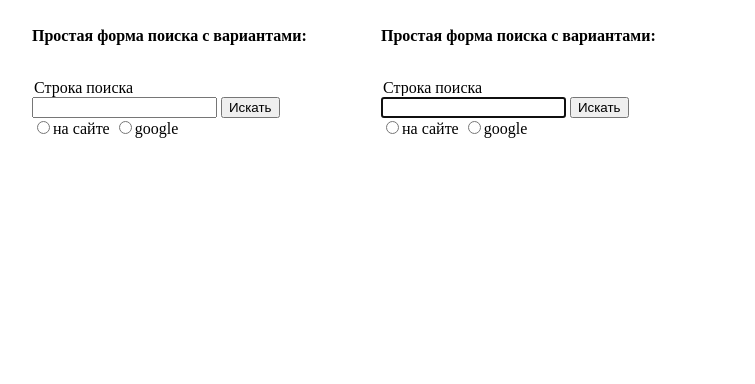
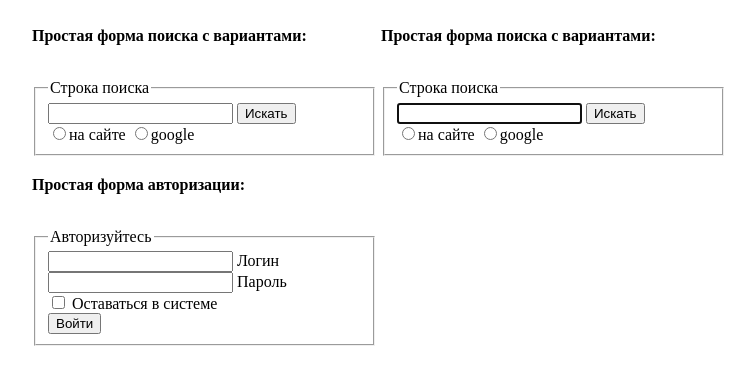
Before and after one commit to anarstah/67-19, a plain HTML site: page home/home 2/forms.html in a window 1280 px wide. Shown: the whole page, without its empty margins (261-1016 px from the left). Drawn offline with Linux system fonts and the light colour scheme.

Commit message:
17/10/2019 3

```diff
--- a/home/home 2/forms.html
+++ b/home/home 2/forms.html
@@ -10,6 +10,7 @@
             <td>
                 <p><b>Простая форма поиска с вариантами:</b></p><br>
                 <form method="get" action="http://fe.it-academy.by/TestForm.php" name="1">
+                <fieldset>
                     <legend>Строка поиска</legend>
                     <label>
                         <input type="text" name="search" maxlength="10">
@@ -20,6 +21,7 @@
                         <input type="radio" name="radio" value="here">на сайте
                         <input type="radio" name="radio" value="google">google
                     </label>
+                </fieldset>
                 </form>
             </td>
 
@@ -27,19 +29,42 @@
             <td>
                 <p><b>Простая форма поиска с вариантами:</b></p><br>
                 <form method="get" action="http://fe.it-academy.by/TestForm.php">
+                    <fieldset>
                     <legend>Строка поиска</legend>
                     <label>
-                        <input type="text" name="search" maxlength="10" autofocus>
+                        <input type="text" name="search" maxlength="10" autofocus required>
                         <input type="submit" value="Искать">
                     </label>
                     <br>
                     <label>
                         <input type="radio" name="radio" value="here">на сайте
                         <input type="radio" name="radio" value="google">google
-                        <!--обязательное поле-->
                     </label>
+                 </fieldset>
                 </form>
             </td>
+        </tr>
+
+        <tr>
+            <td>
+                <p><b>Простая форма авторизации:</b></p><br>
+                <form method="post" action="http://fe.it-academy.by/TestForm.php">
+                    <fieldset>
+                        <legend>Авторизуйтесь</legend>
+                        <label>
+                            <input type="text" name="log" required> Логин<br>
+                            <input type="password" name="pass" required> Пароль<br>
+                        </label>
+                        <label>
+                            <input type="checkbox" name="запомнить пароль" value="yep"> Оставаться в системе
+                        </label>
+                        <br>
+                        <label>
+                            <input type="submit" value="Войти">
+                        </label>
+                    </fieldset>
+                </form>
+
         </tr>
     </table>
 
```
